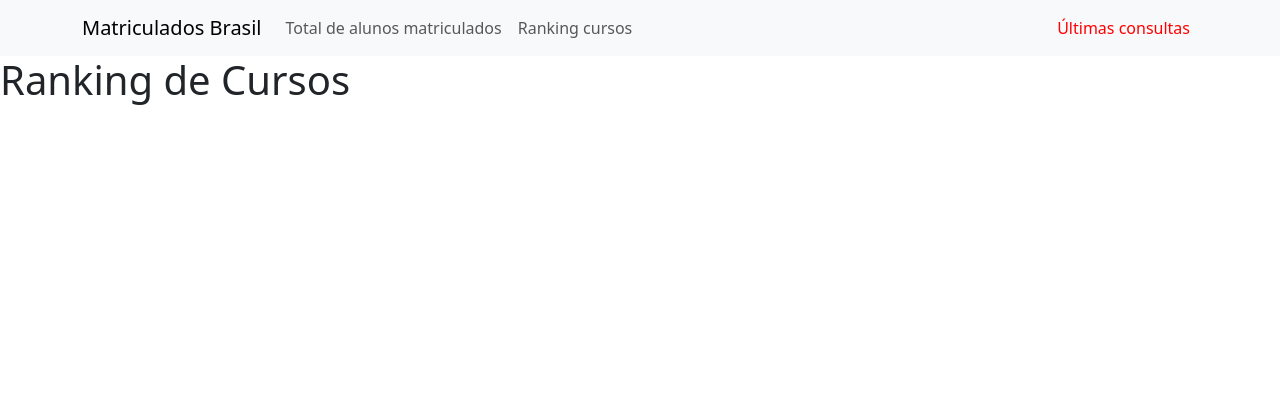
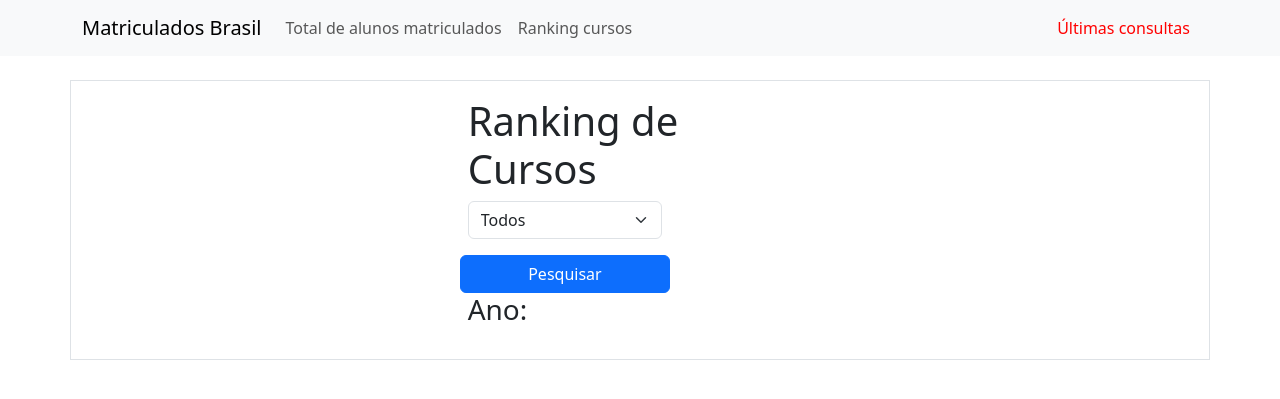
Before and after one commit to RafaelJMartini/Projeto-Matriculas, a Flask app: template app/templates/rankingCursos.html in a window 1280 px wide. Shown: the top 399 px of the page. Run offline with Flask 3, Linux system fonts and the light colour scheme; the template is opened without the code that fills it, so the values that code supplies are empty; parts of the project's set-up code (start-up, migrations or seed data) failed here and were passed over.

Commit message:
Adicionada algumas estilizações nos HTMLS. Ranking de cursos também se comunica agora através da URL.

```diff
--- a/app/dao/matricula_dao.py
+++ b/app/dao/matricula_dao.py
@@ -51,5 +51,8 @@
         """.format("AND m.ano = :ano" if ano else "")
 
         with self.engine.connect() as conexao:
-            resultado = conexao.execute(text(query), {"ano": ano}).fetchall()
+            if ano:
+                resultado = conexao.execute(text(query), {"ano": ano}).fetchall()
+            else:
+                resultado = conexao.execute(text(query)).fetchall()
         return resultado
--- a/app/repositories/matricula_repository.py
+++ b/app/repositories/matricula_repository.py
@@ -10,5 +10,5 @@
     def total_matriculas_por_ano(self, modalidade=None):
         return self.dao.get_matriculas_por_ano(modalidade)
 
-    def total_matriculas_por_curso(self,ano):
+    def total_matriculas_por_curso(self,ano=None):
         return self.dao.get_matriculas_por_curso(ano)
--- a/app/templates/navbar.html
+++ b/app/templates/navbar.html
@@ -7,7 +7,7 @@
           <a class="nav-link" href="{{url_for('matriculas_por_ano')}}">Total de alunos matriculados</a>
         </li>
         <li class="nav-item">
-          <a class="nav-link" href="{{url_for('ranking_cursos', ano="pesquisar")}}">Ranking cursos</a>
+          <a class="nav-link" href="{{url_for('ranking_cursos_geral')}}">Ranking cursos</a>
         </li>
       </ul>
       <ul class="d-flex navbar-nav">
--- a/app/templates/rankingCursos.html
+++ b/app/templates/rankingCursos.html
@@ -1,14 +1,46 @@
 {% extends 'base.html' %}
+
 {% block body %}
+    <div class="container mt-2">
+        <div class="row border mt-4 p-3 justify-content-center">
+            <div class="col-4 align-self-center">
                 <h1>Ranking de Cursos</h1>
+
                 <label>
+                    <form method="get" class="row g-3" onsubmit="redirecionarPorAno(); return false;">
+                        <label>
+                            <select name="ano" id="anoSelect"  class="form-select">
+                                <option value="">Todos</option>
                                 {% for ano in ph.anos %}
-        <a href="{{ url_for('ranking_cursos', ano=ano) }}">{{ ano }}</a>
+                                    <option value="{{ano}}">{{ano}}</option>
                                 {% endfor %}
+                            </select>
                         </label>
+                        <button type="submit" class="btn btn-primary"> Pesquisar</button>
+                    </form>
+
+                    <script>
+                        function redirecionarPorAno() {
+                            const ano = document.getElementById("anoSelect").value;
+                            let url = "/ranking_cursos";
+
+                            // Se tiver ano, adiciona no final
+                            if (ano) {
+                                url += `/${ano}`;
+                            }
+
+                            window.location.href = url;
+                        }
+                    </script>
+                </label>
+
+                <h3>Ano: {{ '{} - {}'.format(ph.anos[0],ph.anos[-1]) if geral else ano_pesquisa }}</h3>
                 <ul>
                     {% for nome_curso, total in dados %}
-          <li>{{ nome_curso }}: {{ total }}</li>
+                        <li class="p-1">{{ nome_curso }}: {{ total }}</li>
                     {% endfor %}
                 </ul>
+            </div>
+        </div>
+    </div>
 {% endblock %}
```
Also changed, not shown: app/controllers/matriculas_controller.py (+10 -8 lines), app/templates/matriculasAno.html (+13 -4 lines). Lines whose indentation alone changed are shown as unchanged.
